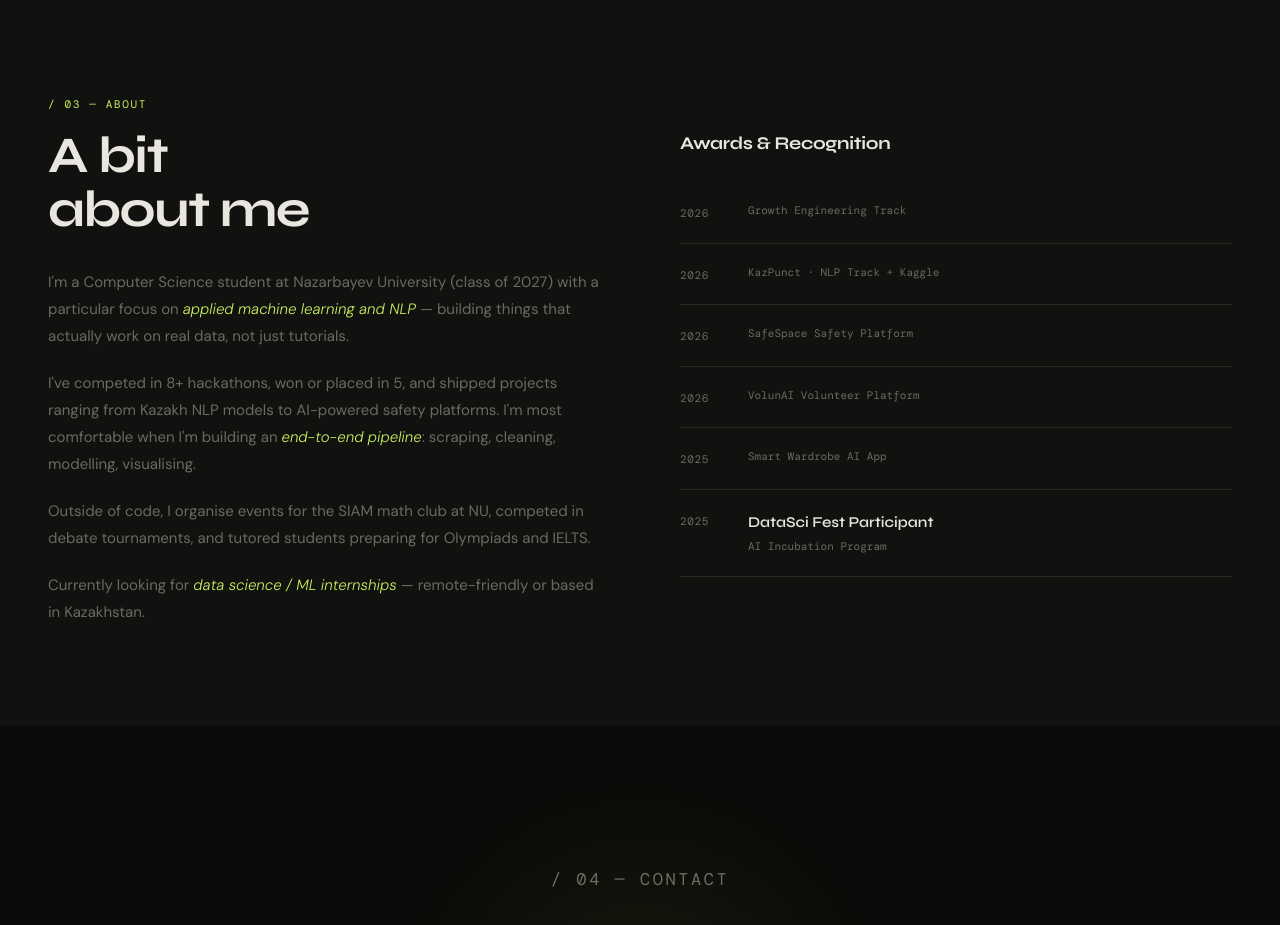
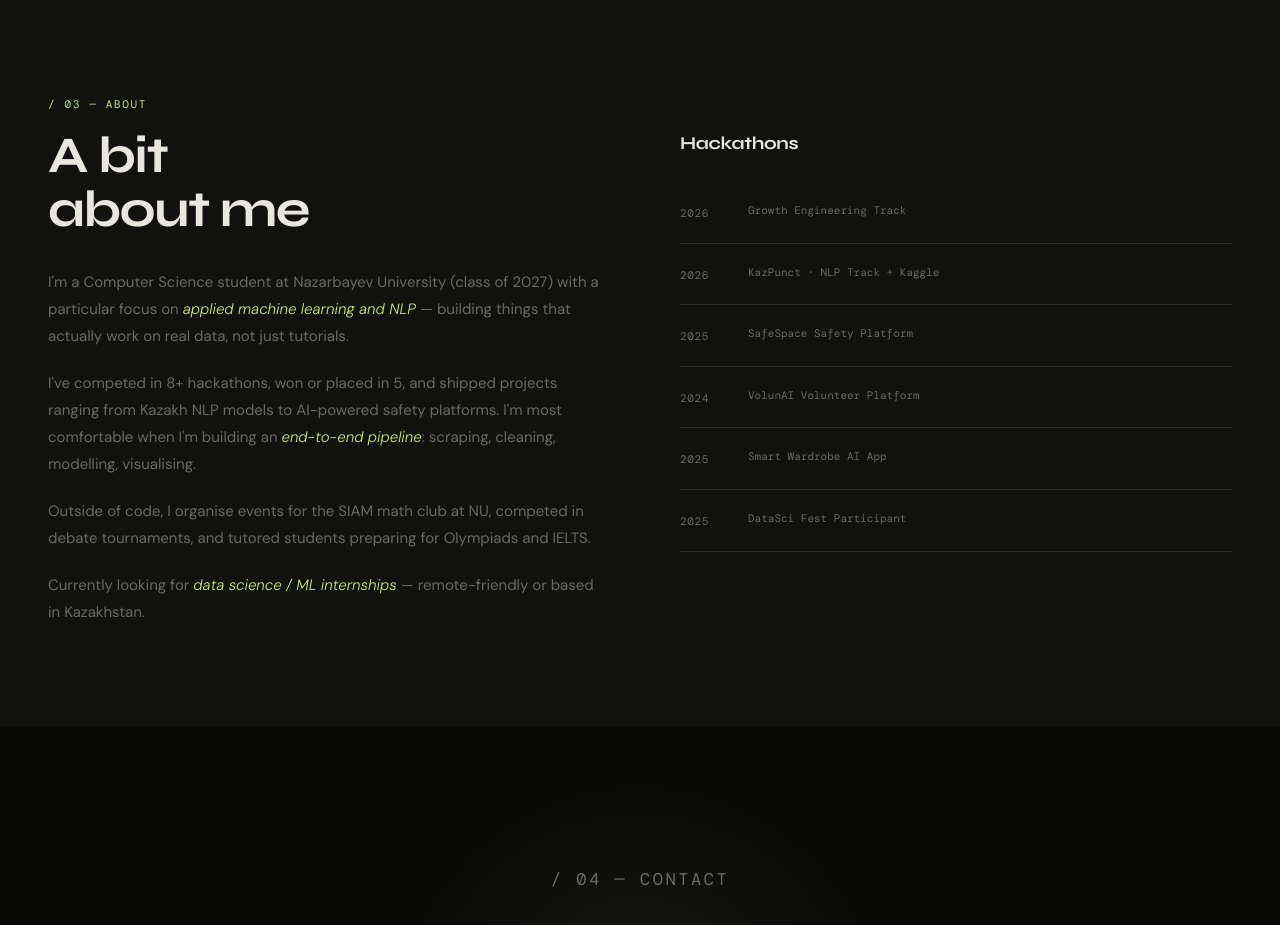
Before and after one commit to LunaNanobana/Aiym_Kaspakova.github.io, a plain HTML site: page index.html in a window 1280 px wide. Shown: the part 3100-4025 px from the top of the page. Drawn offline with nearby package versions, Linux system fonts and the light colour scheme; a web font is replaced by a local one.

Commit message:
Add files via upload

```diff
--- a/index.html
+++ b/index.html
@@ -639,7 +639,7 @@ footer p { font-family: 'DM Mono', monospace; font-size: 11px; color: var(--mute
       <p style="margin-bottom:0">Currently looking for <span class="highlight">data science / ML internships</span> — remote-friendly or based in Kazakhstan.</p>
     </div>
     <div class="about-awards reveal">
-      <h3 style="font-family:'Syne',sans-serif;font-weight:700;font-size:18px;margin-bottom:24px;letter-spacing:-0.3px">Awards & Recognition</h3>
+      <h3 style="font-family:'Syne',sans-serif;font-weight:700;font-size:18px;margin-bottom:24px;letter-spacing:-0.3px">Hackathons</h3>
       <div class="award-item">
         <div class="award-year">2026</div>
         <div>
@@ -655,14 +655,14 @@ footer p { font-family: 'DM Mono', monospace; font-size: 11px; color: var(--mute
         </div>
       </div>
       <div class="award-item">
-        <div class="award-year">2026</div>
+        <div class="award-year">2025</div>
         <div>
 
           <div class="award-info-event">SafeSpace Safety Platform</div>
         </div>
       </div>
       <div class="award-item">
-        <div class="award-year">2026</div>
+        <div class="award-year">2024</div>
         <div>
 
           <div class="award-info-event">VolunAI Volunteer Platform</div>
@@ -678,8 +678,7 @@ footer p { font-family: 'DM Mono', monospace; font-size: 11px; color: var(--mute
       <div class="award-item">
         <div class="award-year">2025</div>
         <div>
-          <div class="award-info-name">DataSci Fest Participant</div>
-          <div class="award-info-event">AI Incubation Program</div>
+          <div class="award-info-event">DataSci Fest Participant</div>
         </div>
       </div>
     </div>
@@ -694,7 +693,7 @@ footer p { font-family: 'DM Mono', monospace; font-size: 11px; color: var(--mute
   <div class="contact-links">
     <a href="mailto:aiymkas2016@gmail.com" class="btn btn-primary">✉️ aiymkas2016@gmail.com</a>
     <a href="https://github.com/LunaNanobana" target="_blank" class="btn btn-outline">GitHub →</a>
-    <a href="https://linkedin.com/in/LunaNanobana" target="_blank" class="btn btn-outline">LinkedIn →</a>
+    <a href="https://www.linkedin.com/in/aiym-kaspakova-0960b2264/" target="_blank" class="btn btn-outline">LinkedIn →</a>
   </div>
 </section>
 
```
